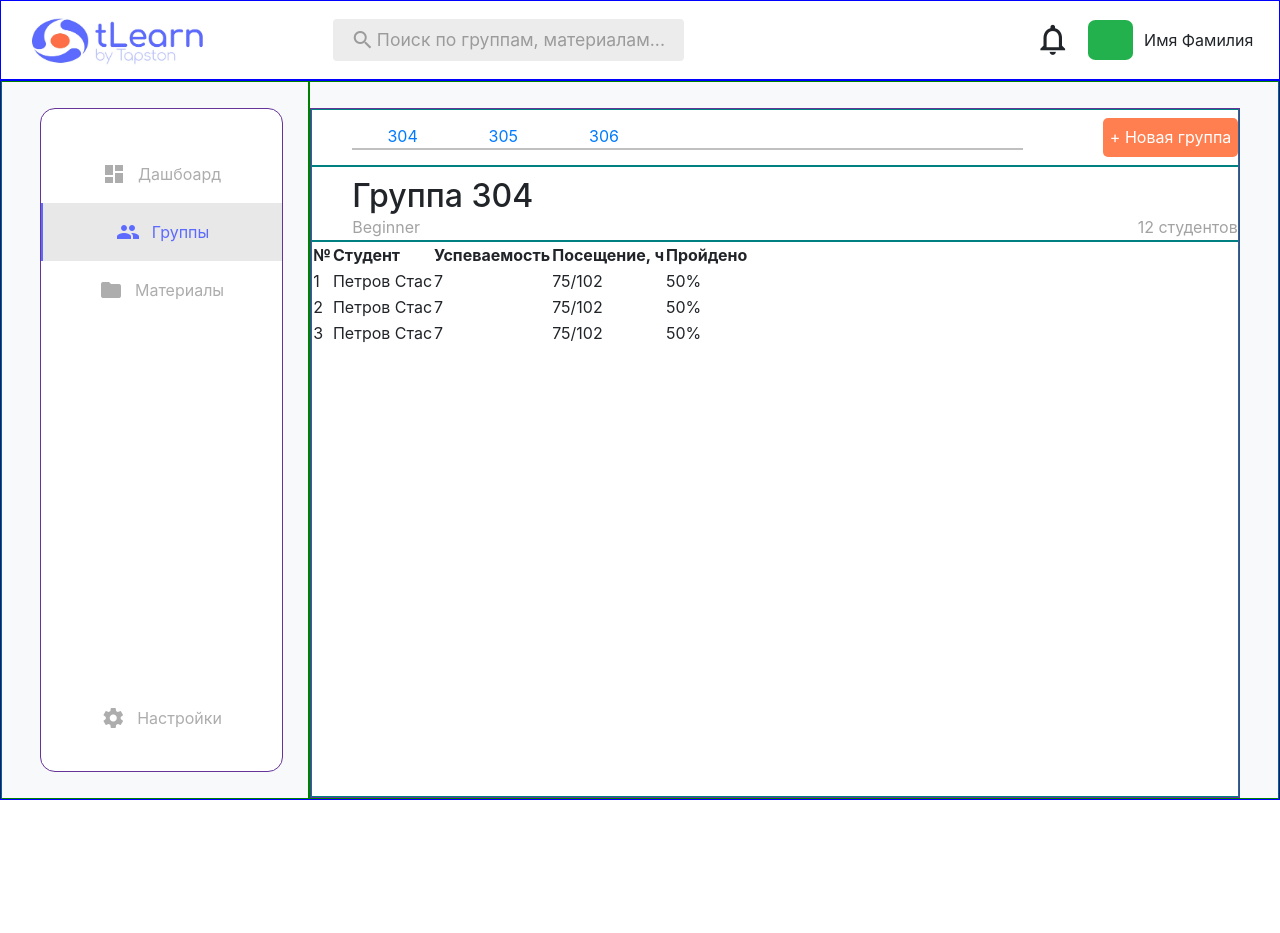
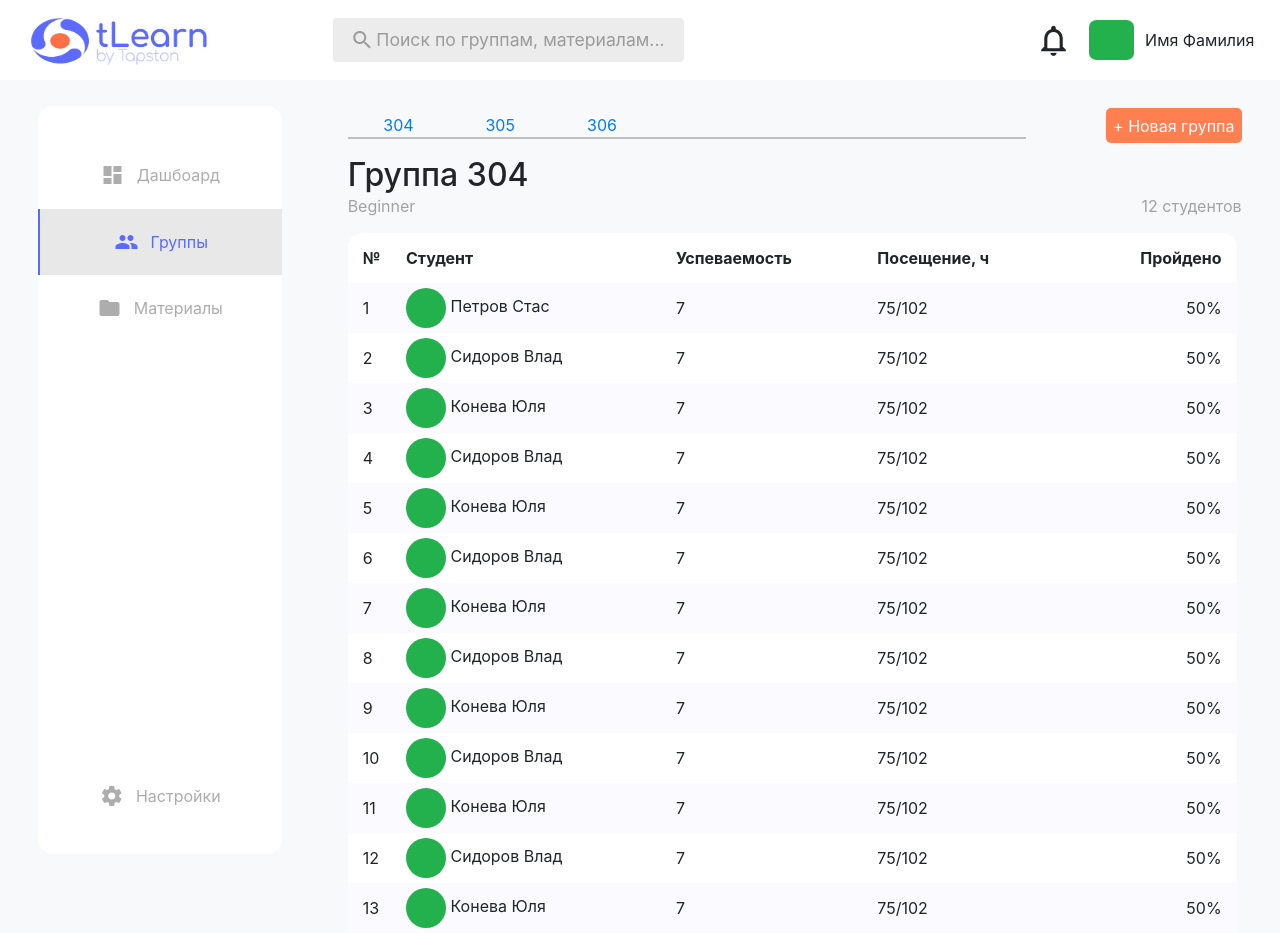
Before and after one commit to PavelTselyuk/Maket, a React (Create React App) app in the folder client/: page /groups in a window 1280 px wide. Before the commit the page ends 800 px from the top, so only its background shows below. Built offline with nearby package versions, Linux system fonts and the light colour scheme.

Commit message:
table of students (so close)

```diff
--- a/client/src/components/Profile/GroupsNStudents.js
+++ b/client/src/components/Profile/GroupsNStudents.js
@@ -2,6 +2,7 @@ import React, { useState } from 'react';
 import { Link, NavLink } from 'react-router-dom';
 
 import './profile.css'
+import avatar from './avatar.jpg'
 
 
 function GroupsNStudents() {
@@ -12,9 +13,19 @@ function GroupsNStudents() {
    ]);
 
    let [students, setStudents] = useState([
-      { id: 1, name: "Петров Стас", marks: 7, attendance: "75/102", done: "50%" },
-      { id: 2, name: "Петров Стас", marks: 7, attendance: "75/102", done: "50%" },
-      { id: 3, name: "Петров Стас", marks: 7, attendance: "75/102", done: "50%" }
+      { id: 1, name: "Петров Стас", marks: 7, attendance: "75/102", done: "50%", photo: avatar },
+      { id: 2, name: "Сидоров Влад", marks: 7, attendance: "75/102", done: "50%", photo: avatar },
+      { id: 3, name: "Конева Юля", marks: 7, attendance: "75/102", done: "50%", photo: avatar },
+      { id: 4, name: "Сидоров Влад", marks: 7, attendance: "75/102", done: "50%", photo: avatar },
+      { id: 5, name: "Конева Юля", marks: 7, attendance: "75/102", done: "50%", photo: avatar },
+      { id: 6, name: "Сидоров Влад", marks: 7, attendance: "75/102", done: "50%", photo: avatar },
+      { id: 7, name: "Конева Юля", marks: 7, attendance: "75/102", done: "50%", photo: avatar },
+      { id: 8, name: "Сидоров Влад", marks: 7, attendance: "75/102", done: "50%", photo: avatar },
+      { id: 9, name: "Конева Юля", marks: 7, attendance: "75/102", done: "50%", photo: avatar },
+      { id: 10, name: "Сидоров Влад", marks: 7, attendance: "75/102", done: "50%", photo: avatar },
+      { id: 11, name: "Конева Юля", marks: 7, attendance: "75/102", done: "50%", photo: avatar },
+      { id: 12, name: "Сидоров Влад", marks: 7, attendance: "75/102", done: "50%", photo: avatar },
+      { id: 13, name: "Конева Юля", marks: 7, attendance: "75/102", done: "50%", photo: avatar }
    ]);
 
    let [activeGroup, setActiveGroup] = useState({ name: 304, id: 1, level: 'Beginner', quantity: 12 });
@@ -39,11 +50,11 @@ function GroupsNStudents() {
 
    let studentsList = students.map((student, index) => (
       <tr className="profile_studentFromList" key={student.id}>
-         <td>{index+1} </td>
-         <td>{student.name}</td>
+         <td className="profile_TableOfStudents№">{index+1} </td>
+         <td><img className="photo" src={student.photo} alt="Ava" /> {student.name}</td>
          <td>{student.marks}</td>
          <td>{student.attendance}</td>
-         <td>{student.done}</td>
+         <td className="profile_TableOfStudentsDone">{student.done}</td>
       </tr>
    ));
 
@@ -79,20 +90,22 @@ function GroupsNStudents() {
             </div>
 
             <div className="profile_listOfStudents">
-               <table>
-                  <thead>
+               <div className="profile_listOfStudents_tableWrapper">
+                  <table className="profile_tableOfStudents">
+                     <thead className="profile_headOfTableOfStudents">
                         <tr>
-                        <th scope="col">№</th>
+                           <th scope="col" className="profile_TableOfStudents№">№</th>
                            <th scope="col">Студент</th>
                            <th scope="col">Успеваемость</th>
                            <th scope="col">Посещение, ч</th>
-                        <th scope="col">Пройдено</th>
+                           <th scope="col" className="profile_TableOfStudentsDone">Пройдено</th>
                         </tr>
                      </thead>
-                  <tbody>
+                     <tbody className="profile_bodyOfTableOfStudents">
                         {studentsList}
                      </tbody>
                   </table>
+               </div>
             </div>
          </div>
       </div>
--- a/client/src/components/Profile/profile.css
+++ b/client/src/components/Profile/profile.css
@@ -13,12 +13,10 @@
 }
 
 .profile_header, .profile_content{
-   border: 1px solid blue;
    display: flex;
 }
 
 .left_navbar, .profile_content-right_part{
-   border: 1px solid green;
    display: flex;
 }
 
@@ -35,20 +33,20 @@
 .profile_content{
    flex: 10 3 0;
    display: flex;
+   background-color: rgb(248, 249, 251);
 }
 
 .left_navbar{
-   border: 1px solid green;
    display: flex;
    flex: 6 1 0;
    padding: 2%;
    padding-right: 2%;
    padding-left: 3%;
    background-color: rgb(248, 249, 251);
+   max-height: 100vh;
 }
 
 .profile_content-right_part{
-   border: 1px solid green;
    display: flex;
    flex: 23 3 0;
    flex-direction: column;
@@ -59,7 +57,6 @@
 }
 
 .profile_LeftNavbar-content{
-   border: 1px solid rebeccapurple;
    border-radius: 15px;
    flex: 1 1 0;
    display: flex;
@@ -67,6 +64,7 @@
    justify-content: space-between;
    background-color: white;
    padding-top: 15%;
+   min-height: 185px;
 }
 
 .profile_LeftNavbar_options{
@@ -128,7 +126,6 @@
 
 
 .profile_GroupsNStudents{
-   border: 1px solid rebeccapurple;
    display: flex;
    flex-direction: column;
    flex: 1 1 0;
@@ -136,11 +133,11 @@
 }
 
 .profile_listOfGroups{
-   flex: 1 0 0;
+   flex: 1 0 40px;
    display: flex;
    justify-content: space-between;
    align-items: center;
-   border: 1px solid teal;
+   background-color: rgb(248, 249, 251);
 }
 
 .profile_listOfGroups_groups{
@@ -193,7 +190,7 @@
    display: flex;
    height: 70%;
    flex: 2 1 0;
-   min-height: 30px;
+   min-height: 35px;
    min-width: 130px;
 }
 
@@ -209,9 +206,9 @@
 .profile_groupNumber{
    flex: 2 0 0;
    max-height: 75px;
-   border: 1px solid teal;
    padding-left: 40px;
    padding-top: 10px;
+   background-color: rgb(248, 249, 251);
 }
 
 .profile_groupNumber_h2{
@@ -231,7 +228,56 @@
 
 .profile_listOfStudents{
    flex: 10 0 0;
-   border: 1px solid teal;
+   padding-left: 40px;
+   padding-right: 5px;
+   padding-top: 15px;
+   background-color: rgb(248, 249, 251);
+}
+
+.profile_tableOfStudents{
+   width: 100%;
+   flex: 10 0 0;
+}
+
+.profile_headOfTableOfStudents th{
+   background-color: white;
+   height: 50px;
+}
+
+.profile_headOfTableOfStudents .profile_TableOfStudents№{
+   border-collapse: separate;
+   border-top-left-radius: 15px;
+}
+
+.profile_TableOfStudents№{
+   padding-left: 15px;
+}
+
+.profile_headOfTableOfStudents .profile_TableOfStudentsDone{
+   border-collapse: separate;
+   border-top-right-radius: 15px;
+}
+
+.profile_TableOfStudentsDone{
+   text-align: end;
+   padding-right: 15px;
+}
+
+.profile_bodyOfTableOfStudents tr:nth-child(odd){
+   background-color: rgb(250, 250, 255);
+   height: 50px;
+
+}
+
+.profile_bodyOfTableOfStudents tr:nth-child(even){
+   background-color: white;
+   height: 50px;
+}
+
+.photo{
+   width: 40px;
+   height: 40px;
+   border-radius: 50%;
 }
 
 .profile_header_logo{
```
Lines whose indentation alone changed are shown as unchanged.
